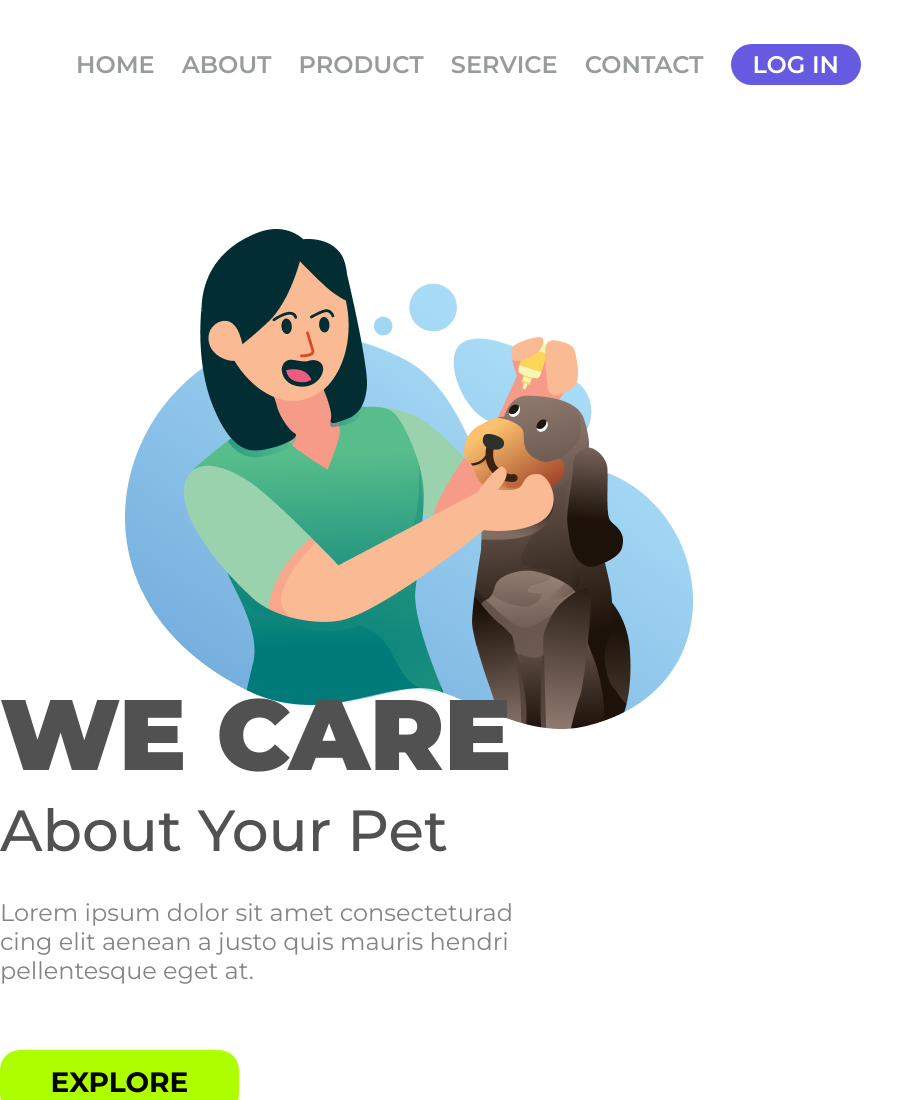
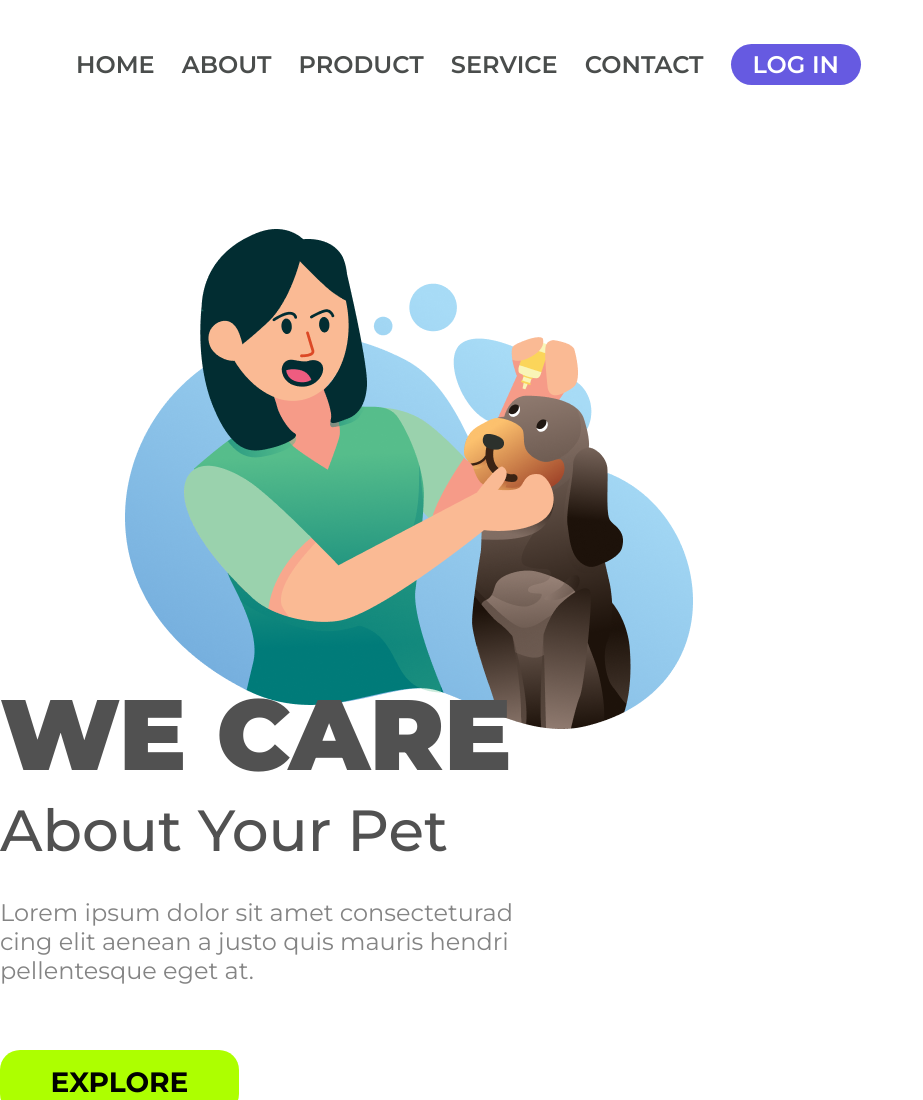
Before and after one commit to CarlinhosGCR/About-Your-dear-Pet, a plain HTML site: page We_Care-Code/We_Care.html in a window 1280 px wide. Shown: the top 1100 px of the page, without its empty margins (0-923 px from the left). Drawn offline with Linux system fonts and the light colour scheme.

Commit message:
Atualização no titulo e nas Cores Css

```diff
--- a/We_Care-Code/We_Care.CSS
+++ b/We_Care-Code/We_Care.CSS
@@ -11,7 +11,7 @@ header {
 
 
 .link {
-   color: #989D9C;
+   color: #4a4d4c;
    font-size: 24px;
    font-weight: 600;
    margin-right: 23px;
--- a/We_Care-Code/We_Care.html
+++ b/We_Care-Code/We_Care.html
@@ -4,7 +4,7 @@
 <head>
     <meta charset="UTF-8">
     <meta name="viewport" content="width=device-width, initial-scale=1.0">
-    <title>About Your Pet</title>
+    <title>About Your dear Pet</title>
     <link rel="stylesheet" href="We_Care.CSS">
     <link rel="preconnect" href="https://fonts.googleapis.com">
     <link rel="preconnect" href="https://fonts.gstatic.com" crossorigin>
```
